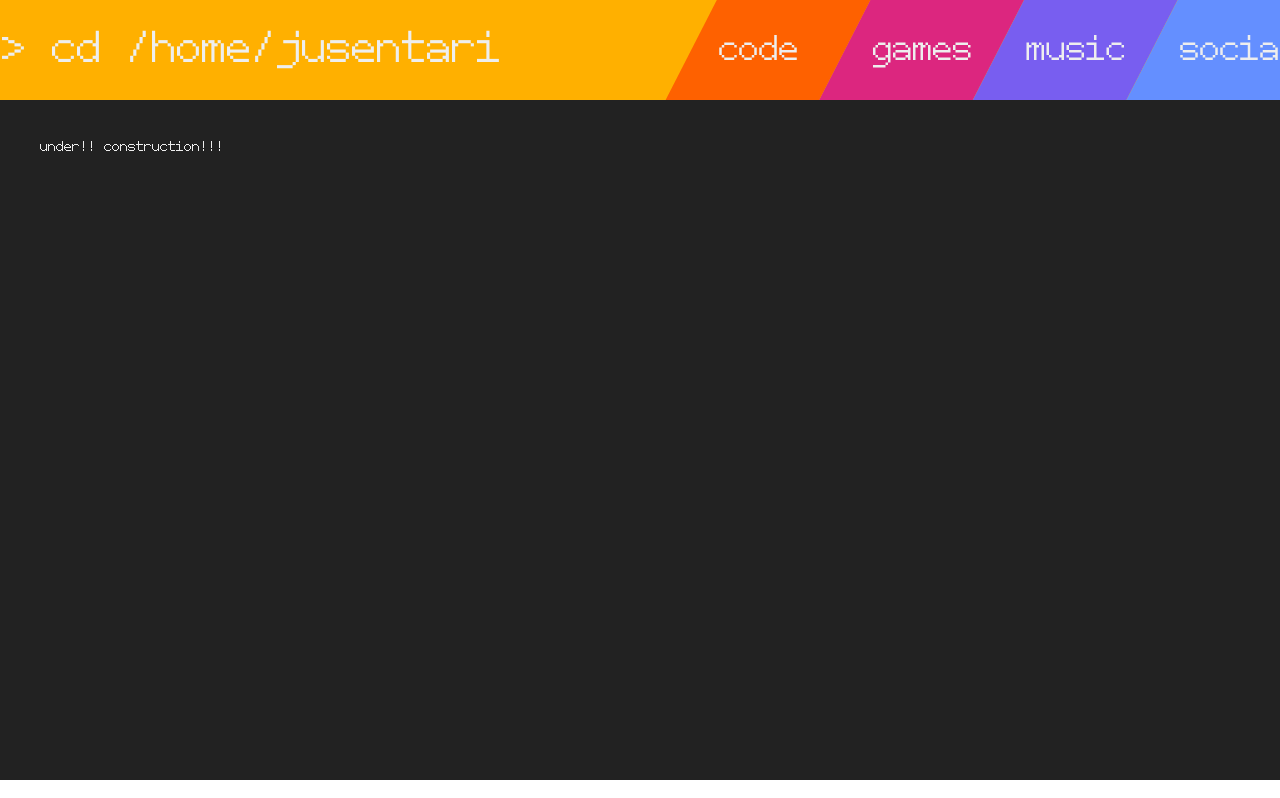
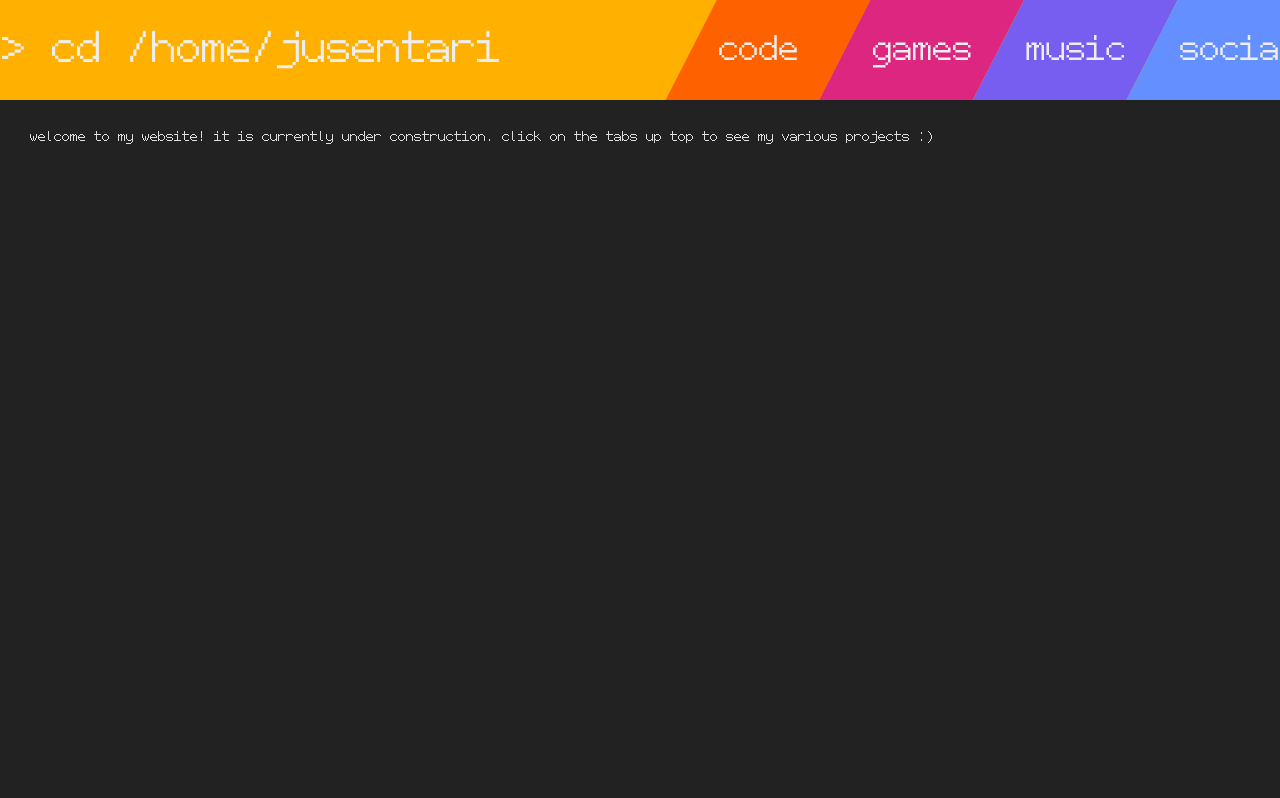
Before and after one commit to jusentari/jusentari-website, an Angular app: page / in a window 1280 px wide. Shown: the top 798 px of the page. Built offline with nearby package versions, Linux system fonts and the light colour scheme.

Commit message:
add details

```diff
--- a/src/app/main/main.component.html
+++ b/src/app/main/main.component.html
@@ -3,7 +3,7 @@
     <div [style.height]="'100px'" [style.background-color]="colors[4]">
         <input class="consoleText" [style.background-color]="colors[4]"  [style.color]="colors[6]" [(ngModel)]="consoleText" autofocus *ngIf="pageWidth >= 768" />
     <!--use this for desktop-->
-      <svg viewbox="0 0 400 100" overflow="visible" *ngIf="pageWidth >= 768">
+      <svg viewbox="0 0 400 100" overflow="visible" *ngIf="pageWidth >= 768" position="absolute" style="z-index: -1">
         <ng-container *ngFor="let id of barIds">
              <!-- might need to scale this differently based on whether user is on mobile -->
           <polygon id="tab{{id}}" [attr.points]="getPolygon()" [style.fill]="colors[id]" [attr.transform]="'translate(' + ((pageWidth - id * tabSize) - tabSize ) + ',0)'"></polygon>
@@ -80,8 +80,7 @@
           fill="freeze"
       />
         </rect>
-        <text x="50" y="62.5" class="consoleText" [style.fill]="colors[6]" pointer-events="none">{{this.consoleText}}</text>
-      </svg>
+    </svg>
       <!--use this for mobile-->
       <svg viewbox="0 0 400 100" overflow="visible" *ngIf="pageWidth < 768">
         <ng-container *ngFor="let id of barIds">
@@ -176,14 +175,38 @@
         </rect>
       </svg>
     </div>
-    <div [style.height]="'85vh'" [style.background-color]="colors[5]">
-      <div [style.padding]="'40px'" [style.color]="colors[6]">under!! construction!!!</div>
+    <div class="bottom" [style.height]="'calc(100vh - 100px)'" [style.background-color]="colors[5]">
+        <ng-container [ngSwitch]="chosenId" style="color: #ddd">
+            <ng-container *ngSwitchCase="-1">
+                <div style="color: #ddd">
+                    welcome to my website! it is currently under construction. click on the tabs up top to see my various projects :)
+                </div>
+            </ng-container>
+            <ng-container *ngSwitchCase="0">
+                <div style="color: #ddd; padding: 30px; z-index: 1" [style.backgroundColor]="colors[1]" position="relative">
+                    <a href="https://bsky.app/profile/jusentari.com" rel=me>bluesky</a><br>
+                    <a href="https://github.com/jusentari" rel=me>github</a><br>
+                    email: jusentari@gmail.com<br>
+                    (idk why tha z-index isn't working)
+                </div>
+            </ng-container>
+            <ng-container *ngSwitchCase="1">
+                <div style="color: #ddd">
+                    music
+                </div>
+            </ng-container>
+            <ng-container *ngSwitchCase="2">
+                <div style="color: #ddd">
+                    games
+                </div>
+            </ng-container>
+            <ng-container *ngSwitchCase="3">
+                <div style="color: #ddd; padding-left: 110px;">
+                    <h2>stuff</h2><br>
+                    <a routerLink="/one-pixel">one pixel</a><br>
+                </div>
+            </ng-container>
+        </ng-container>
     </div>
+
   </div>
-  <h2>stuff</h2><br>
-  <a routerLink="/one-pixel">one pixel</a><br>
-  <h2>socials</h2><br>
-  <a href="https://bsky.app/profile/jusentari.com" rel=me>bluesky</a><br>
-  <a href="https://github.com/jusentari" rel=me>github</a><br>
-
-  jusentari@gmail.com
--- a/src/app/main/main.component.scss
+++ b/src/app/main/main.component.scss
@@ -19,6 +19,12 @@
 .topBar {
   width: 100%;
 }
+
+.bottom {
+  min-height: calc(100vh - 100px);
+  padding: 30px;
+}
+
 .consoleText {
   border: none;
   outline: none;
```
